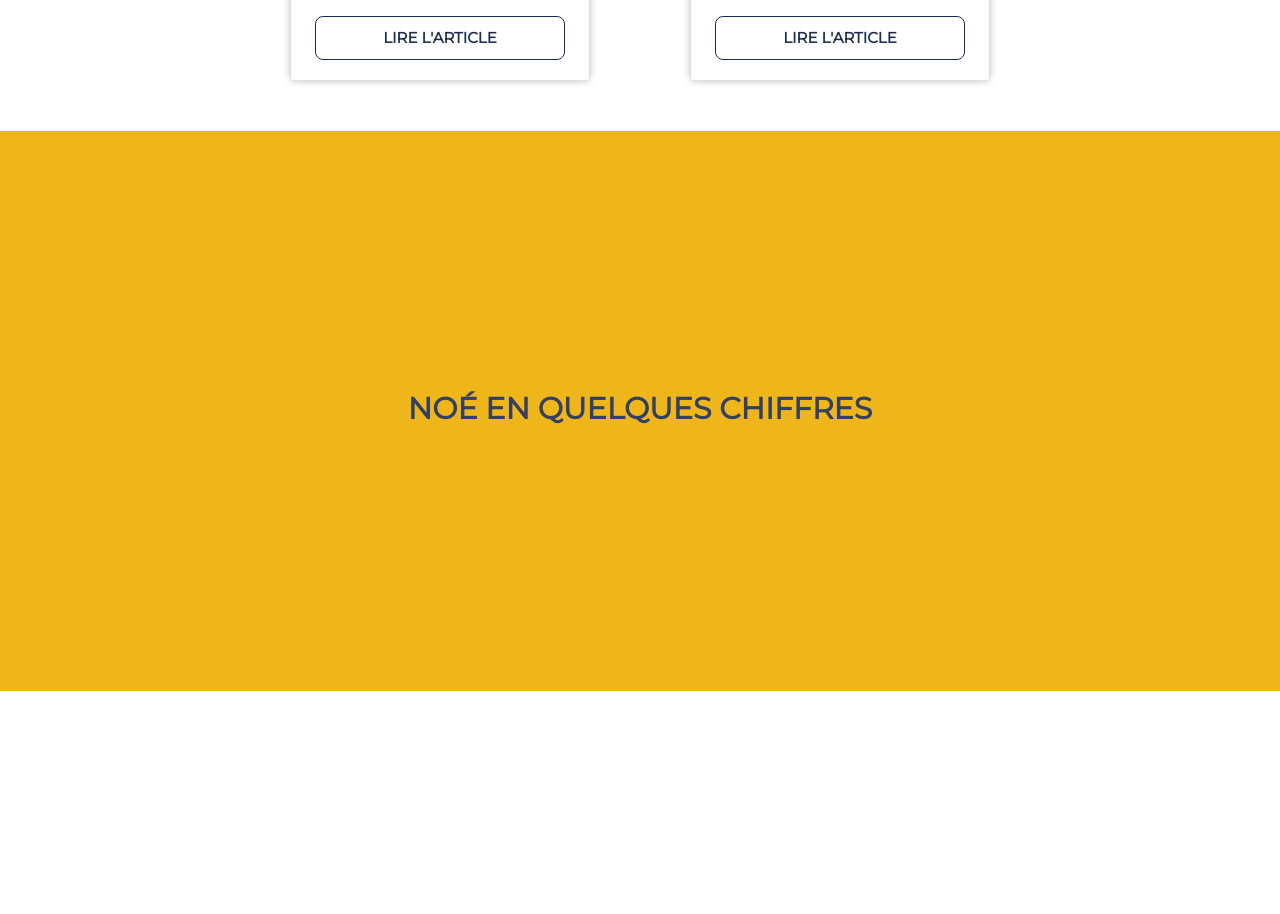
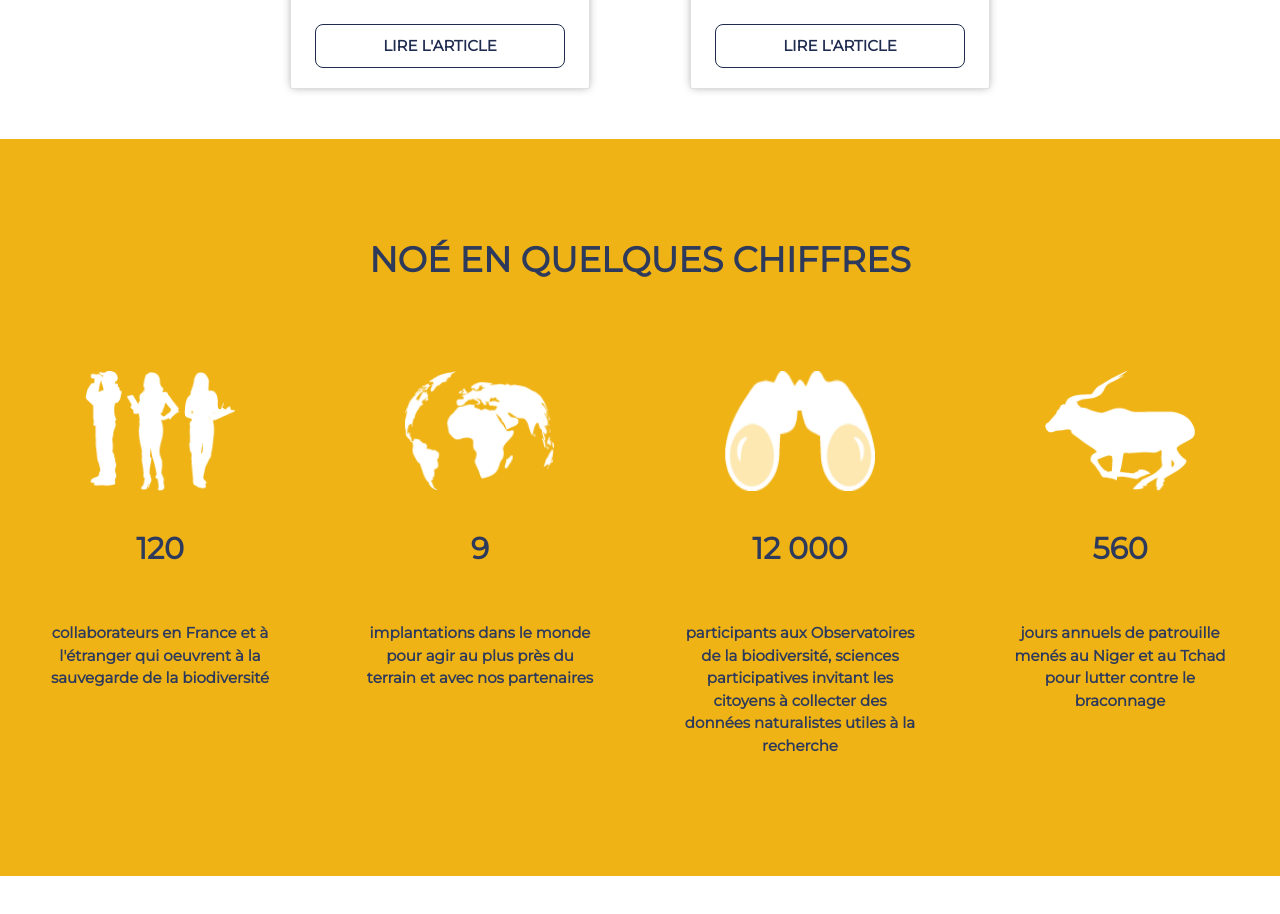
Before and after one commit to Christophe-THEVENET/eval_html, a plain HTML site: page index.html in a window 1280 px wide. Shown: the part 2640-3554 px from the top of the page. Before the commit the page ends 3391 px from the top, so only its background shows below. Drawn offline with nearby package versions, Linux system fonts and the light colour scheme.

Commit message:
fin section number

```diff
--- a/css/style.scss
+++ b/css/style.scss
@@ -4,6 +4,7 @@
     padding: 0;
     font-size: 62.5%;
     font-family: "Montserrat", sans-serif;
+    // border: red 1px solid;
 }
 
 // .....CENTRER ELEMENTS.......
@@ -14,7 +15,7 @@
     justify-content: center;
 }
 
-// ..............TITRE...............
+// ..............TITRES...............
 
 @mixin heading__section($color, $font-size) {
     color: $color;
@@ -38,7 +39,7 @@
     }
 }
 
-// ...........BOUTON............
+// ...........BOUTONS............
 
 @mixin button {
     width: 25rem;
@@ -55,14 +56,14 @@
     }
 }
 
-// ........COULEUR..ET OMBRE............
+// ........COULEURS..ET OMBRES............
 
 $bleuFonce: #1f2c50;
 $orange: rgb(228, 97, 36);
 $yellow: #fbbb10;
 $title-shadow: 1px 1px 2px #ffffff85;
 
-// ..............HEADER..............
+// ..............HEADER....................................
 
 header {
     height: 5rem;
@@ -110,7 +111,7 @@
     }
 }
 
-// ...........BACKGROUND VIDEO FULL SITE.........
+// ........BACKGROUND VIDEO FULL SITE.......
 
 #myVideo {
     position: fixed;
@@ -121,7 +122,7 @@
     z-index: -10;
 }
 
-// -------------BANNIERE-------------------
+// ................BANNIERE..............................
 
 .banniere {
     height: 50vh;
@@ -141,7 +142,7 @@
     }
 }
 
-// .................ABOUT.................
+// .................ABOUT..................................
 
 .about {
     padding: 5rem;
@@ -184,7 +185,7 @@
     }
 }
 
-// ..............PLAY....................
+// .................PLAY...................................
 
 .play {
     background-color: darken($bleuFonce, $amount: 5%);
@@ -192,7 +193,7 @@
     min-height: 55vh;
     padding-bottom: 5rem;
     .play__heading {
-        @include heading__section(white, 3rem);
+        @include heading__section(white, 3.5rem);
         margin-top: 3rem;
     }
     h3 {
@@ -203,14 +204,14 @@
     }
 }
 
-// ...............NEWS........................
+// ..................NEWS.................................
 
 .news {
     background-color: #ffffff;
     padding-top: 5rem;
     @extend %flex-centered;
     .news__heading {
-        @include heading__section($bleuFonce, 3rem);
+        @include heading__section($bleuFonce, 3.5rem);
         padding: 2rem;
     }
     .news__link {
@@ -250,20 +251,49 @@
     }
 }
 
-// --------------------------------
-
-// ********
+// ....................NUMBER.............................
 
 .number {
-    height: 70vh;
+    min-height: 55vh;
     background-color: darken($yellow, $amount: 5%);
     @extend %flex-centered;
-    opacity: 0.9;
+    opacity: 0.93;
+    padding-top: 5rem;
     .number__heading {
-        @include heading__section($bleuFonce, 3rem);
-        padding-top: 5rem;
+        @include heading__section($bleuFonce, 3.5rem);
+        padding-bottom: 8rem;
+    }
+    .number__block {
+        @extend %flex-centered;
+        flex-direction: column;
+        justify-content: flex-start;
+        margin: 0.5rem;
+        height: 50rem;
+
+        .number__icons {
+            transition: all 2s ease-out 0s;
+            height: 12rem;
+            width: 15rem;
+
+            &:hover {
+                transform: rotateY(360deg);
+            }
+        }
+        .number__title {
+            @include heading__section($bleuFonce, 3rem);
+            padding: 4rem;
+        }
+        .number__paragraph {
+            color: $bleuFonce;
+            font-size: 1.5rem;
+            text-align: center;
+            padding: 1rem 2rem;
+            font-weight: bold;
+        }
     }
 }
+
+// ...................FOOTER...............................
 
 .footer {
     height: 60px;
--- a/index.html
+++ b/index.html
@@ -17,7 +17,6 @@
 </head>
 
 <body>
-
 
     <!-- -----------------------HEADER------------------------------ -->
 
@@ -51,14 +50,12 @@
         </header>
     </div>
 
-
-    <!-- --------------BACKGROUND VIDEO FULL SITE-------------- -->
+    <!-- ---BACKGROUND VIDEO FULL SITE----- -->
 
     <video autoplay muted loop id="myVideo">
         <source src="video\Forest - 49981.mp4" type="video/mp4">
         Your browser does not support the video tag.
     </video>
-
 
     <!-- -----------------------BANNIERE------------------------------ -->
 
@@ -92,7 +89,7 @@
 
         <article class="container-fluid">
             <div class="row play">
-                <div class="col-12 play__heading">nos activités</div>
+                <h3 class="col-12 play__heading">nos activités</h3>
                 <div class="col-sm-6 col-lg-3">
                     <img class="play__icons" src="img/ee-especes-ecosyst-190.png" alt="icone especes milieu naturel">
                     <h3>biodiversité des milieux naturels</h3>
@@ -121,10 +118,7 @@
                     <a class="news__link" href="#">toutes les actualités</a>
                 </div>
 
-
-
                 <!-- ........CARD 1........ -->
-
 
                 <div class="col-xs-6 card">
                     <img src="img\miniature-550x368.jpg" alt="photo-papillon" class="card-img-top">
@@ -140,11 +134,7 @@
                     <button type="button" class="btn btn-outline-primary card__button">LIRE L'ARTICLE</button>
                 </div>
 
-
-
-
-                <!-- .........CARD2.......... -->
-
+                <!-- .........CARD 2.......... -->
 
                 <div class="col-xs-6 card">
                     <img src="img\antelope-park-6rbqy9js7xs-unsplash-550x367.jpg" alt="photo-papillion"
@@ -160,10 +150,6 @@
                     <p class="card__date">Mardi 12 Avril 2021</p>
                     <button type="button" class="btn btn-outline-primary card__button">LIRE L'ARTICLE</button>
                 </div>
-
-            </div>
-
-            </div>
             </div>
         </article>
 
@@ -171,7 +157,45 @@
 
         <article class="container-fluid">
             <div class="row number">
-                <h4 class="number__heading">noé en quelques chiffres</h4>
+
+                <h4 class="col-12 number__heading">noé en quelques chiffres</h4>
+
+                <!-- .......BLOCK 120...... -->
+
+                <div class="col-xs-3 col number__block">
+                    <img class="number__icons" src="img/ee-collaborateurs-159.png" alt="icone collaborateurs">
+                    <h6 class="number__title">120</h6>
+                    <p class="number__paragraph">collaborateurs en France et à l'étranger qui oeuvrent à la sauvegarde
+                        de la biodiversité</p>
+                </div>
+
+                <!-- .......BLOCK 9...... -->
+
+                <div class="col-xs-3 col number__block">
+                    <img class="number__icons" src="img/ee-planete-2-138.png" alt="icone planete">
+                    <h6 class="number__title">9</h6>
+                    <p class="number__paragraph">implantations dans le monde pour agir au plus près du terrain et avec
+                        nos partenaires</p>
+                </div>
+
+                <!-- .......BLOCK 12 000...... -->
+
+                <div class="col-xs-3 col number__block">
+                    <img class="number__icons" src="img/ee-jumelles-142.png" alt="icone jumelle">
+                    <h6 class="number__title">12 000</h6>
+                    <p class="number__paragraph">participants aux Observatoires de la biodiversité, sciences
+                        participatives invitant les citoyens à collecter des données naturalistes utiles à la recherche
+                    </p>
+                </div>
+
+                <!-- .......BLOCK 560...... -->
+
+                <div class="col-xs-3 col number__block">
+                    <img class="number__icons" src="img/ee-addax-148.png" alt="icone antilope">
+                    <h6 class="number__title">560</h6>
+                    <p class="number__paragraph">jours annuels de patrouille menés au Niger et au Tchad pour lutter
+                        contre le braconnage</p>
+                </div>
             </div>
         </article>
     </main>
```
Also changed, not shown: css/style.css, img/ee-addax-148.png (added), img/ee-collaborateurs-159.png (added), img/ee-jumelles-142.png (added), img/ee-planete-2-138.png (added), 1 other file.
